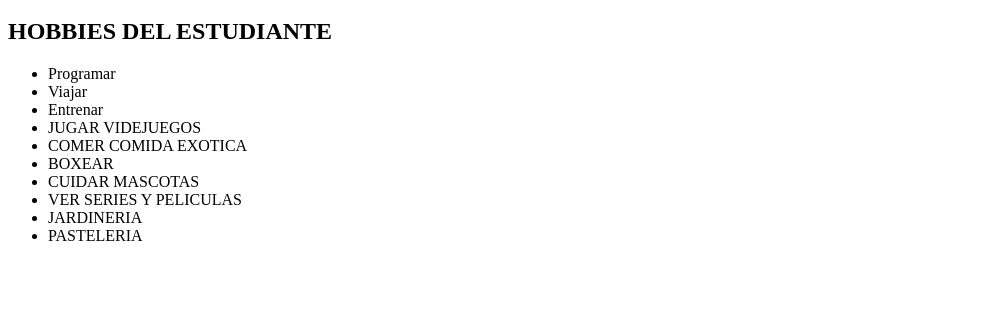
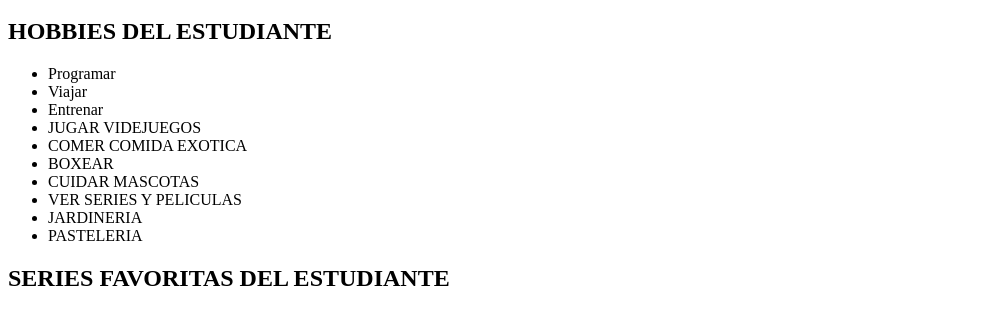
Before and after one commit to camiloruiz06-jpg/taller1_BP, a plain HTML site: page index.html in a window 1280 px wide. Shown: the part 621-933 px from the top of the page, without its empty margins (0-992 px from the left). Before the commit the page ends 882 px from the top, so only its background shows below. Drawn offline with Linux system fonts and the light colour scheme.

Commit message:
CREACION APARTADO SERIES FAVORITAS DEL ESTUDIANTE

```diff
--- a/index.html
+++ b/index.html
@@ -25,9 +25,10 @@
         <li>JARDINERIA</li>
         <li>PASTELERIA</li>
 
+    </ul>
+    <h2>SERIES FAVORITAS DEL ESTUDIANTE</h2>
 
 
-    </ul>
 
 
 
```
